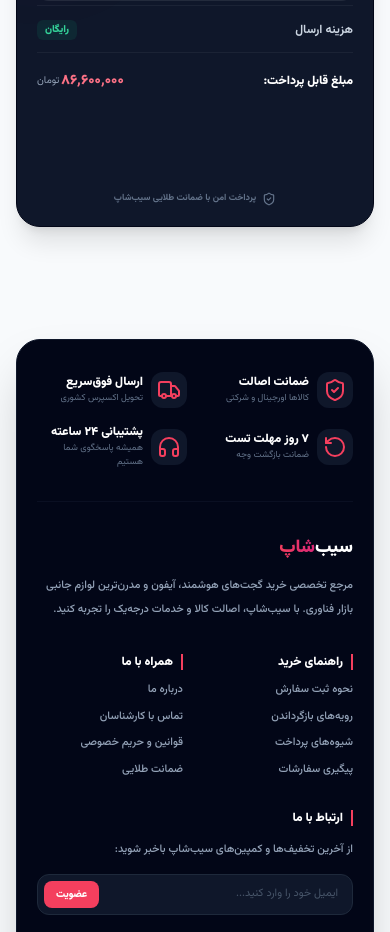
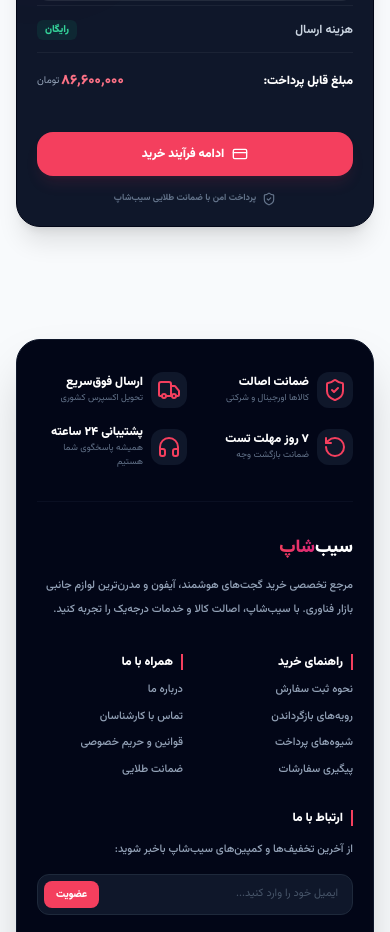
Before and after one commit to mohsenalz77/mini-shop-v2, a Next.js app: page /cart in a window 390 px wide. Shown: the part 920-1852 px from the top of the page. Built offline with nearby package versions, Linux system fonts and the light colour scheme.

Commit message:
Update page.js

```diff
--- a/src/app/cart/page.js
+++ b/src/app/cart/page.js
@@ -57,7 +57,7 @@ export default function CartPage() {
     <div className="min-h-screen bg-slate-50 overflow-x-hidden antialiased direction-rtl pb-32 md:pb-0">
       <Header />
 
-      {/* 🛠️ فیکس مارجین بالا (mt-4 md:mt-6) برای چسبیدن به هدر و رفع ۱۰۰٪ فضای خالی اسکرین‌شات */}
+      {/* کانتینر اصلی تراز با شاسی هیرو صفحه اصلی و فیکس فواصل مرده */}
       <main className="w-full px-4 md:px-8 mt-4 md:mt-6 pt-1 pb-16 relative z-10">
 
         {/* عنوان صفحه */}
@@ -74,7 +74,7 @@ export default function CartPage() {
             <div className="w-16 h-14 bg-rose-50 rounded-2xl flex items-center justify-center mb-4 text-rose-500">
               <ShoppingBag className="w-7 h-7" />
             </div>
-            <h2 className="text-sm font-black text-slate-800 mb-1">سبد خرید شما فعلاً خالی است!</h2>
+            <h2 className="text-sm md:text-base font-black text-slate-800 mb-1">سبد خرید شما فعلاً خالی است!</h2>
             <p className="text-[11px] md:text-xs text-slate-400 font-medium mb-6">می‌توانید برای مشاهده و انتخاب گجت‌ها به فروشگاه بازگردید.</p>
             <a href="/" className="bg-slate-900 hover:bg-rose-500 text-white font-black text-xs px-6 py-3 rounded-xl shadow-md transition duration-200">
               بازگشت به سیب‌شاپ
@@ -130,7 +130,7 @@ export default function CartPage() {
                 ))}
               </div>
 
-              {/* محصولات مکمل */}
+              {/* محصولات مکمل پیشنهادی */}
               <div className="w-full text-right mt-2">
                 <div className="flex items-center gap-1.5 mb-4">
                   <Sparkles className="w-4 h-4 text-rose-500" />
@@ -152,7 +152,7 @@ export default function CartPage() {
 
             </div>
 
-            {/* ستون چپ: خلاصه فاکتور */}
+            {/* ستون چپ: خلاصه فاکتور + باکس کد تخفیف */}
             <div className="lg:col-span-4 lg:sticky lg:top-24 bg-slate-900 border border-slate-950 text-white rounded-3xl p-5 flex flex-col justify-between min-h-[360px] md:min-h-[420px] shadow-xl relative overflow-hidden">
               <div className="absolute -top-10 -left-10 w-32 h-32 bg-rose-500/10 blur-2xl rounded-full"></div>
 
@@ -167,6 +167,7 @@ export default function CartPage() {
                   </div>
                 </div>
 
+                {/* کادر مینی‌مال اعمال کد تخفیف */}
                 <div className="w-full py-1 border-b border-white/5">
                   <div className="w-full flex items-center bg-white/[0.04] border border-white/5 rounded-xl p-1">
                     <Percent className="w-3.5 h-3.5 text-slate-500 mr-2 shrink-0" />
@@ -200,8 +201,9 @@ export default function CartPage() {
                 </div>
               </div>
 
+              {/* دکمه تسویه حساب (همیشه و در همه حالتها فعال است) */}
               <div className="mt-6 flex flex-col gap-3 z-10">
-                <button className="hidden md:flex w-full bg-rose-500 hover:bg-rose-600 text-white font-black text-xs md:text-sm py-3.5 rounded-2xl shadow-lg shadow-rose-500/10 transition-all duration-300 items-center justify-center gap-2 group">
+                <button className="w-full bg-rose-500 hover:bg-rose-600 text-white font-black text-xs md:text-sm py-3.5 rounded-2xl shadow-lg shadow-rose-500/10 transition-all duration-300 flex items-center justify-center gap-2 group active:scale-98">
                   <CreditCard className="w-4 h-4" />
                   <span>ادامه فرآیند خرید</span>
                 </button>
@@ -219,7 +221,7 @@ export default function CartPage() {
 
       </main>
 
-      {/* 🌟 سیستم شیشه‌ای فیکس پایین صفحه موبایل (تغییر طلایی: با کلس bottom-[68px] دقیقاً بالای ناوبری شما قفل شد) */}
+      {/* سیستم شیشه‌ای فیکس پایین صفحه موبایل */}
       {cartItems.length > 0 && (
         <div className="md:hidden fixed bottom-[68px] left-0 right-0 bg-white/90 backdrop-blur-xl border-t border-slate-200/60 p-3.5 flex items-center justify-between z-40 shadow-[0_-8px_24px_rgba(0,0,0,0.04)] rounded-t-2xl">
           <div className="flex flex-col text-right">
```
